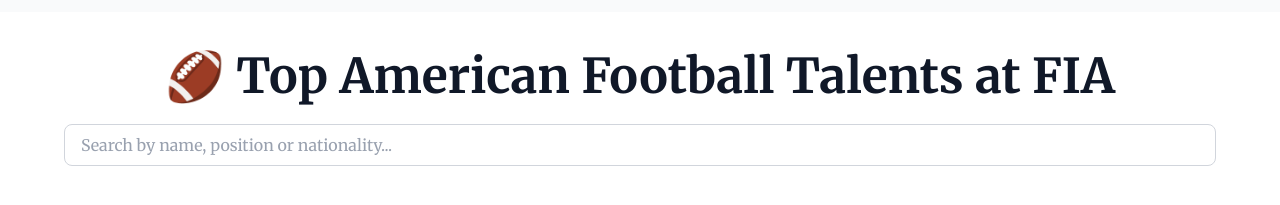
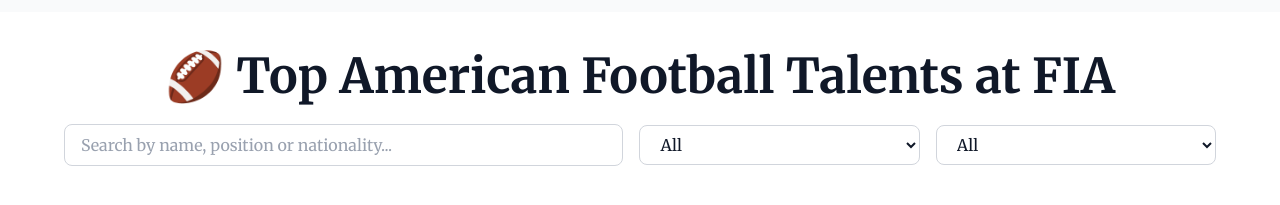
Before and after one commit to gorkazabarte/football, a React (Vite) app in the folder source/frontend/: page / in a window 1280 px wide. Shown: the part 1820-2025 px from the top of the page. Built offline with nearby package versions, Linux system fonts and the light colour scheme.

Commit message:
FIA-1 Create cloudfront invalidation

```diff
--- a/source/frontend/src/components/Players.tsx
+++ b/source/frontend/src/components/Players.tsx
@@ -14,12 +14,22 @@ const bestPlayers = [
 
 const BestPlayers: React.FC = () => {
   const [query, setQuery] = useState("");
+  const [selectedNationality, setSelectedNationality] = useState("All");
+  const [selectedPosition, setSelectedPosition] = useState("All");
 
-  const filteredPlayers = bestPlayers.filter((player) =>
-    `${player.name} ${player.position} ${player.nationality}`
+  const nationalities = ["All", ...Array.from(new Set(bestPlayers.map(p => p.nationality)))];
+  const positions = ["All", ...Array.from(new Set(bestPlayers.map(p => p.position)))];
+
+  const filteredPlayers = bestPlayers.filter((player) => {
+    const matchesQuery = `${player.name} ${player.position} ${player.nationality}`
       .toLowerCase()
-      .includes(query.toLowerCase())
-  );
+      .includes(query.toLowerCase());
+
+    const matchesNationality = selectedNationality === "All" || player.nationality === selectedNationality;
+    const matchesPosition = selectedPosition === "All" || player.position === selectedPosition;
+
+    return matchesQuery && matchesNationality && matchesPosition;
+  });
 
   return (
     <div
@@ -31,17 +41,42 @@ const BestPlayers: React.FC = () => {
           🏈 Top American Football Talents at FIA
         </h1>
 
-        {/* Search Input */}
-        <div className="mb-10">
+        {/* Filters */}
+        <div className="flex flex-col md:flex-row md:items-center gap-4 mb-10">
           <input
             type="text"
             placeholder="Search by name, position or nationality..."
             value={query}
             onChange={(e) => setQuery(e.target.value)}
-            className="w-full px-4 py-2 rounded-lg border border-gray-300 dark:border-gray-600 bg-white dark:bg-gray-800 text-gray-900 dark:text-gray-100 placeholder-gray-400 dark:placeholder-gray-500 focus:outline-none focus:ring-2 focus:ring-blue-500 transition"
+            className="w-full md:w-1/2 px-4 py-2 rounded-lg border border-gray-300 dark:border-gray-600 bg-white dark:bg-gray-800 text-gray-900 dark:text-gray-100 placeholder-gray-400 dark:placeholder-gray-500 focus:outline-none focus:ring-2 focus:ring-blue-500 transition"
           />
+
+          <select
+            value={selectedNationality}
+            onChange={(e) => setSelectedNationality(e.target.value)}
+            className="w-full md:w-1/4 px-4 py-2 rounded-lg border border-gray-300 dark:border-gray-600 bg-white dark:bg-gray-800 text-gray-900 dark:text-gray-100 focus:outline-none focus:ring-2 focus:ring-blue-500 transition"
+          >
+            {nationalities.map((nat) => (
+              <option key={nat} value={nat}>
+                {nat}
+              </option>
+            ))}
+          </select>
+
+          <select
+            value={selectedPosition}
+            onChange={(e) => setSelectedPosition(e.target.value)}
+            className="w-full md:w-1/4 px-4 py-2 rounded-lg border border-gray-300 dark:border-gray-600 bg-white dark:bg-gray-800 text-gray-900 dark:text-gray-100 focus:outline-none focus:ring-2 focus:ring-blue-500 transition"
+          >
+            {positions.map((pos) => (
+              <option key={pos} value={pos}>
+                {pos}
+              </option>
+            ))}
+          </select>
         </div>
 
+        {/* Player Cards */}
         <motion.div
           className="grid grid-cols-1 sm:grid-cols-2 md:grid-cols-3 lg:grid-cols-4 gap-6"
           initial="hidden"
@@ -78,7 +113,7 @@ const BestPlayers: React.FC = () => {
             ))
           ) : (
             <p className="text-center col-span-full text-gray-500 dark:text-gray-400">
-              No players match your search.
+              No players match your filters.
             </p>
           )}
         </motion.div>
```
